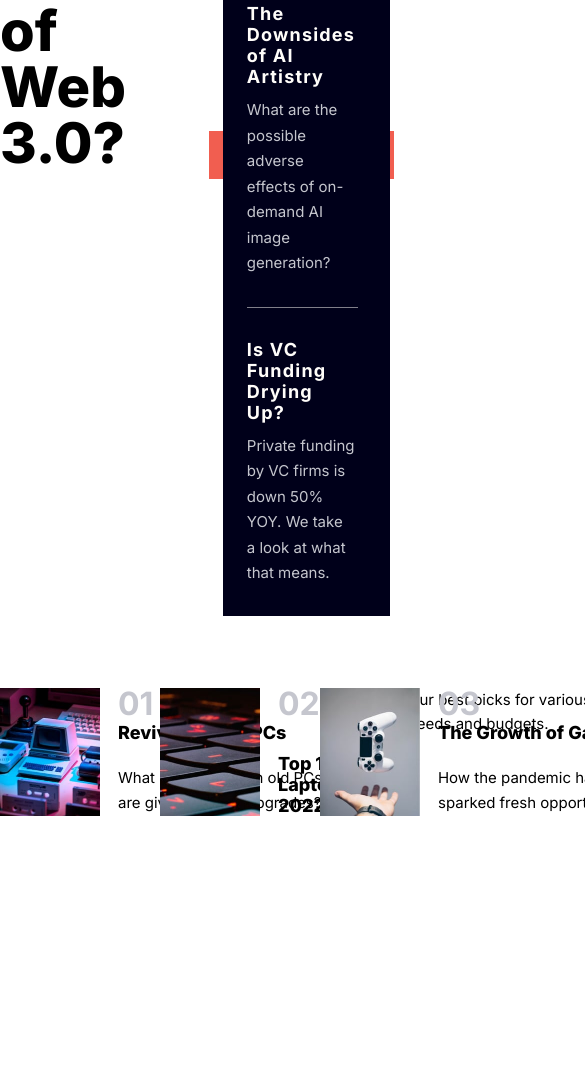
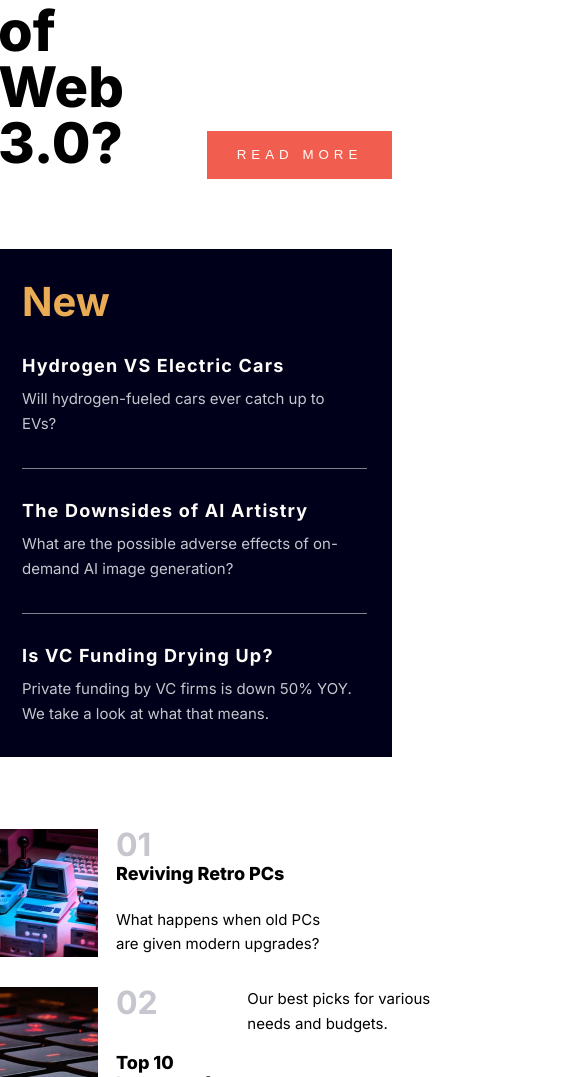
Before and after one commit to NitaLewska/news-homepage, a plain HTML site: page index.html in a window 390 px wide. Shown: the part 542-1619 px from the top of the page, 585 px wide, since content can reach past the window. Before the commit the page ends 1553 px from the top, so only its background shows below. Drawn offline with Linux system fonts and the light colour scheme.

```diff
--- a/index.html
+++ b/index.html
@@ -36,6 +36,21 @@
         <button>Read more</button>
       </article>
     </section>
+    <aside class="new">
+      <p>New</p>
+      <article>
+        <h3>Hydrogen VS Electric Cars</h3>
+        <p>Will hydrogen-fueled cars ever catch up to EVs?</p>
+      </article>
+      <article>
+        <h3>The Downsides of AI Artistry</h3>
+        <p>What are the possible adverse effects of on-demand AI image generation?</p>
+      </article>
+      <article>
+        <h3>Is VC Funding Drying Up?</h3>
+        <p>Private funding by VC firms is down 50% YOY. We take a look at what that means.</p>
+      </article>
+    </aside>
     <section class="popular">
       <article>
         <img src="assets/images/image-retro-pcs.jpg" alt="">
@@ -56,21 +71,6 @@
         <p>How the pandemic has sparked fresh opportunities.</p>
       </article>
     </section>
-    <aside class="new">
-      <p>New</p>
-      <article>
-        <h3>Hydrogen VS Electric Cars</h3>
-        <p>Will hydrogen-fueled cars ever catch up to EVs?</p>
-      </article>
-      <article>
-        <h3>The Downsides of AI Artistry</h3>
-        <p>What are the possible adverse effects of on-demand AI image generation?</p>
-      </article>
-      <article>
-        <h3>Is VC Funding Drying Up?</h3>
-        <p>Private funding by VC firms is down 50% YOY. We take a look at what that means.</p>
-      </article>
-    </aside>
   </main>
 </body>
 </html>
--- a/style.css
+++ b/style.css
@@ -1,6 +1,7 @@
 /* Box Model Fix */
 html {
     box-sizing: border-box;
+
 }
 
 *,
@@ -10,8 +11,8 @@
     margin: 0px;
 }
 
-body{
-    margin: 0 auto;
+body {
+    margin: 0 auto 40px;
     min-height: 100vh;
     max-width: 1110px;
     display: flex;
@@ -28,14 +29,14 @@
     font-size: 15px;
 }
 
-main{
+main {
     display: grid;
     grid-template-columns: 1fr 1fr 1fr;
     grid-template-rows: 3fr 1fr;
     gap: 70px 30px;
 }
 
-header{
+header {
     width: 100%;
     height: 80px;
     display: flex;
@@ -46,28 +47,28 @@
     margin-top: 65px;
 }
 
-.header_logo{
+.header_logo {
     width: 65px;
     height: 42px;
 }
 
-.header_nav ul{
+.header_nav ul {
     display: flex;
     flex-direction: row;
     gap: 39px;
     color: var(--grayish-blue);
 }
 
-.header_nav ul li{
+.header_nav ul li {
     list-style: none;
     font-size: 16px;
 }
 
-.header_nav ul li a{
+.header_nav ul li a {
     text-decoration: none;
 }
 
-.front_page{
+.front_page {
     grid-area: 1/1/2/3;
 }
 
@@ -108,10 +109,9 @@
     letter-spacing: 5px;
 }
 
-.popular{
+.popular {
     grid-area: 2/1/3/4;
     display: flex;
-    grid-template-columns: 1fr 1fr 1fr;
     gap: 30px;
     margin-top: 2px;
 }
@@ -125,7 +125,7 @@
     justify-content: space-between;
 }
 
-.popular article img{
+.popular article img {
     width: 100px;
     height: 110px;
     flex-basis: 100%;
@@ -135,7 +135,7 @@
 .popular_rating {
     font-size: 32px;
     font-weight: 600;
-    color:  var(--grayish-blue);
+    color: var(--grayish-blue);
     line-height: 100%;
 }
 
@@ -154,19 +154,19 @@
     padding: 28px 35px 30px 24px;
 }
 
-.new>p{
+.new>p {
     color: var(--soft-orange);
     font-size: 40px;
     font-weight: 600;
     margin-bottom: 29px;
 }
 
-.new article{
+.new article {
     margin-top: 63px;
     position: relative;
 }
 
-.new article::after{
+.new article::after {
     position: absolute;
     content: "";
     height: 1px;
@@ -176,11 +176,11 @@
     bottom: -32px;
 }
 
-.new article:last-of-type::after{
+.new article:last-of-type::after {
     display: none;
 }
 
-.new article:first-of-type{
+.new article:first-of-type {
     margin-top: 0;
 }
 
@@ -195,3 +195,28 @@
     color: var(--grayish-blue);
     line-height: 170%;
 }
+
+@media (max-width: 1179px) {
+    body{
+        max-width: 95%;
+        margin-bottom: 40px;
+    }
+
+    main {
+    grid-template-columns: 1fr;
+    grid-template-rows:auto;
+}
+
+.front_page {
+    grid-area: auto;
+}
+
+.popular {
+    grid-area: auto;
+    flex-direction: column;
+}
+}
+
+@media (max-width: 639px) {
+
+}
```
